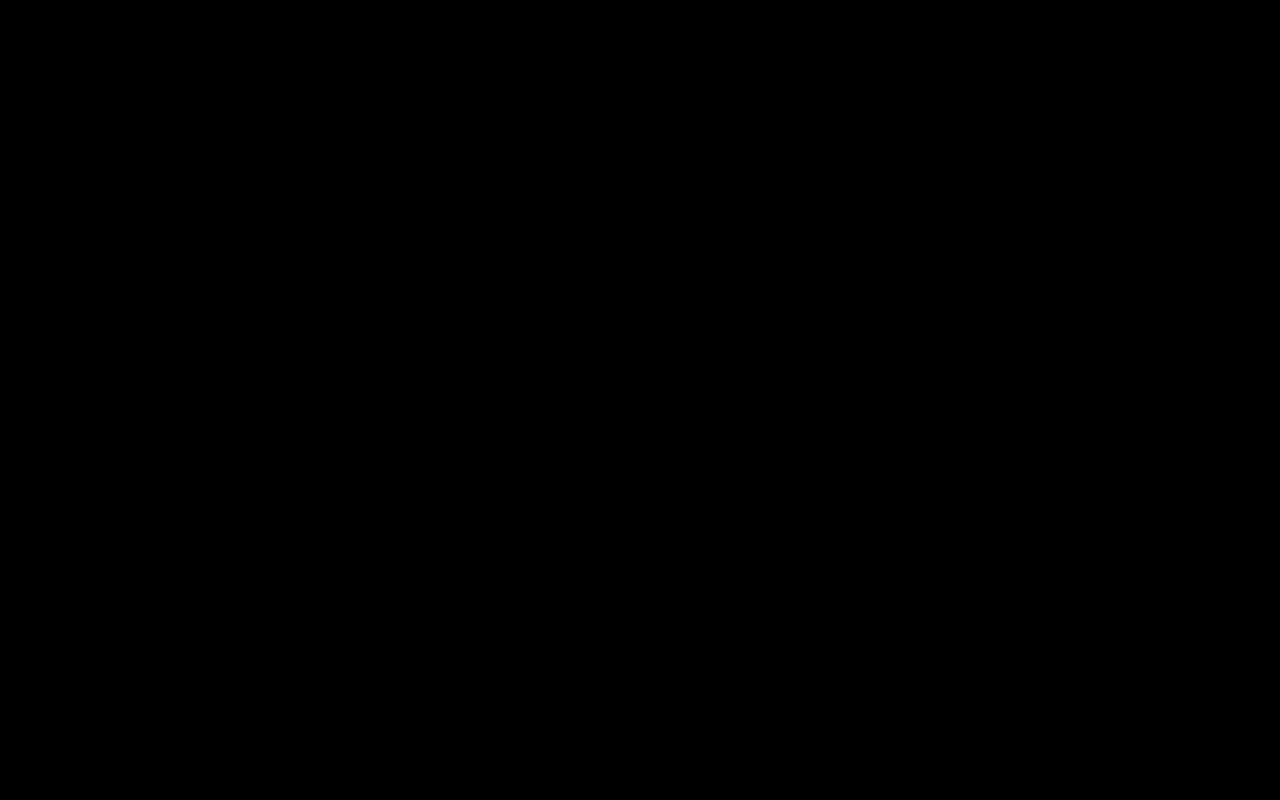
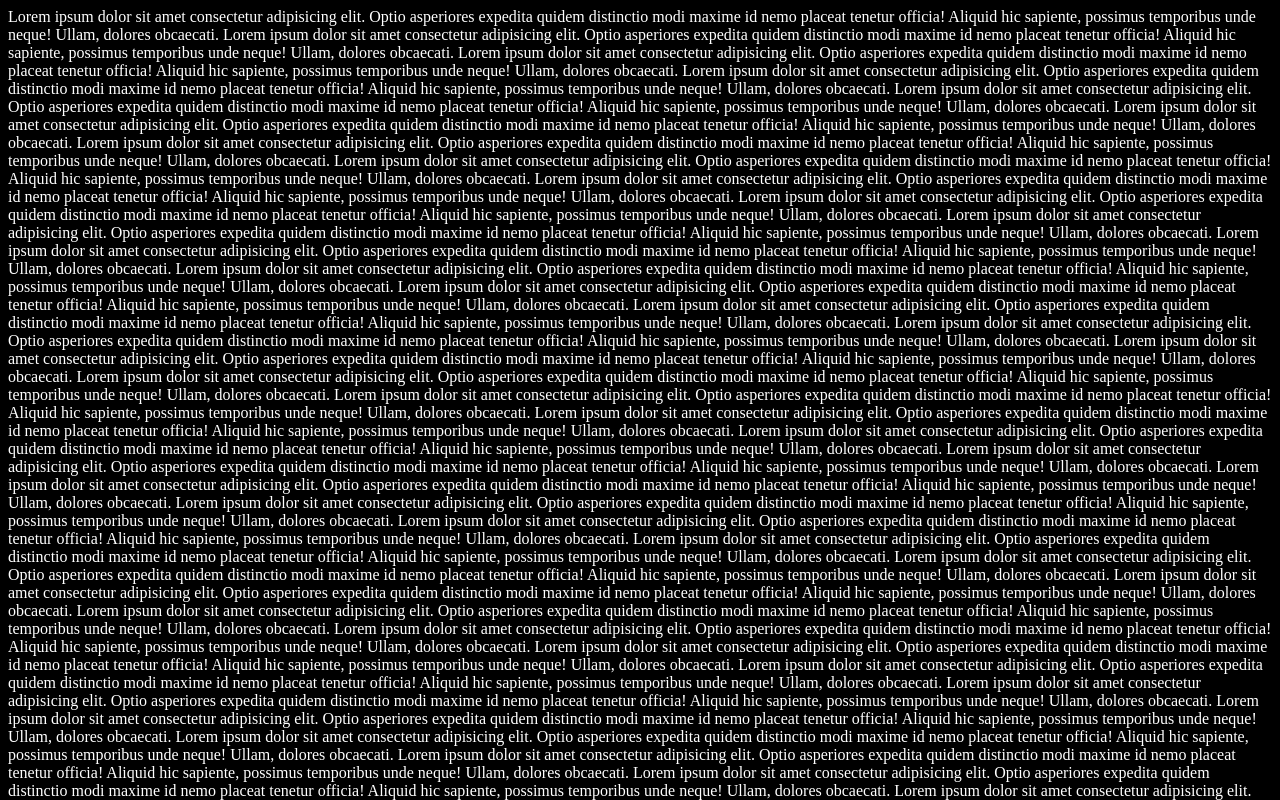
Before and after one commit to priyavrat18/va-test, a plain HTML site: page index.html in a window 1280 px wide. Shown: the top 800 px of the page. Drawn offline with Linux system fonts and the light colour scheme.

Commit message:
Add files via upload

```diff
--- a/index.html
+++ b/index.html
@@ -1,4 +1,4 @@
-<body style="background-color:black;">
+<body style="background-color:black;color:white;">
 Lorem ipsum dolor sit amet consectetur adipisicing elit. Optio asperiores expedita quidem distinctio modi maxime id nemo placeat tenetur officia! Aliquid hic sapiente, possimus temporibus unde neque! Ullam, dolores obcaecati.
 Lorem ipsum dolor sit amet consectetur adipisicing elit. Optio asperiores expedita quidem distinctio modi maxime id nemo placeat tenetur officia! Aliquid hic sapiente, possimus temporibus unde neque! Ullam, dolores obcaecati.
 Lorem ipsum dolor sit amet consectetur adipisicing elit. Optio asperiores expedita quidem distinctio modi maxime id nemo placeat tenetur officia! Aliquid hic sapiente, possimus temporibus unde neque! Ullam, dolores obcaecati.
```
